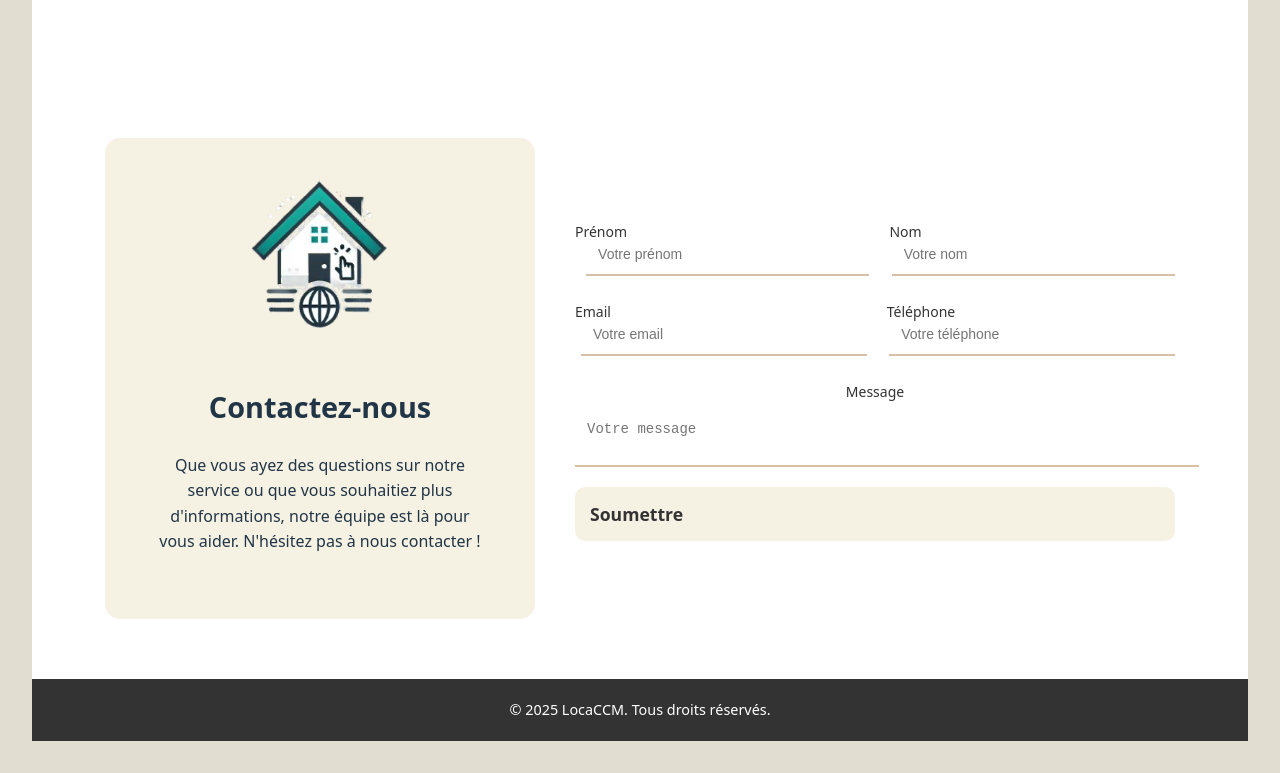
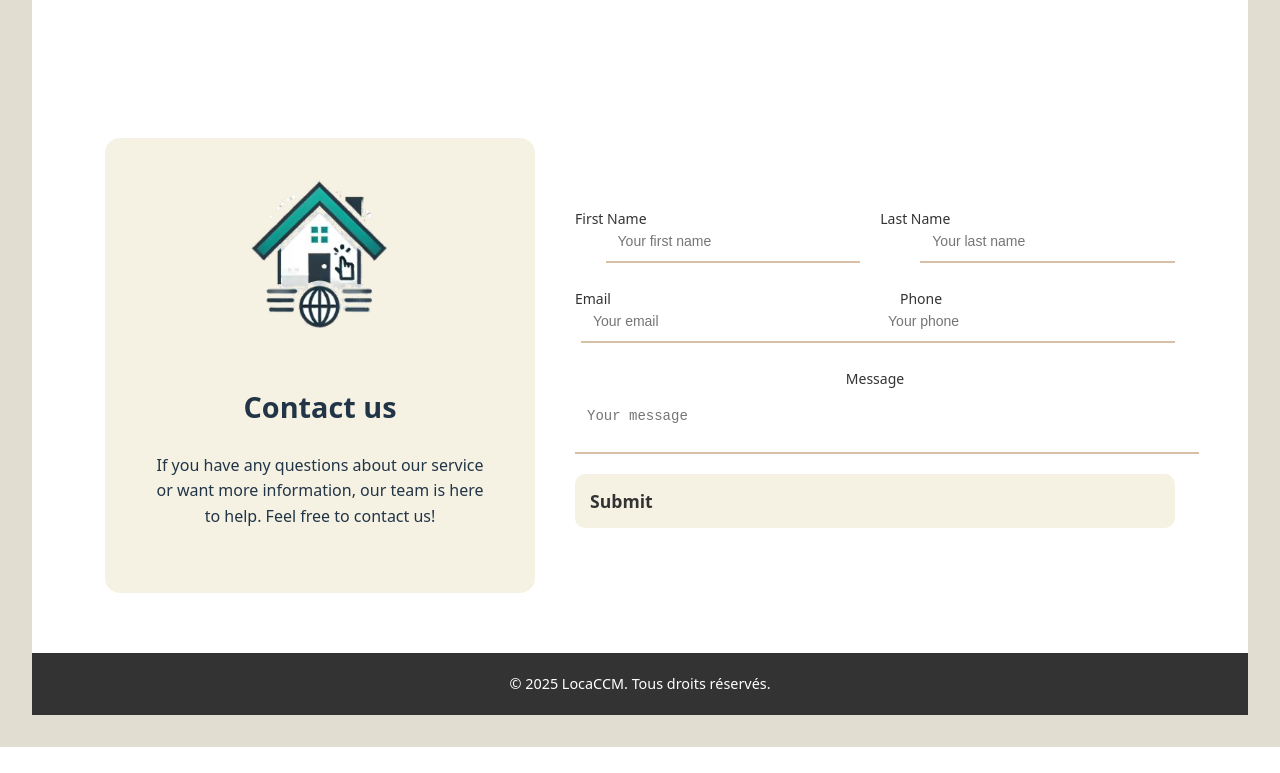
Before and after one commit to locaccm/frontEnd, a React (Vite) app: page / in a window 1280 px wide. Shown: the part 4209-4982 px from the top of the page. After the commit the page ends 4956 px from the top, so only its background shows below. Built offline with nearby package versions, Linux system fonts and the light colour scheme; no server answers.

Commit message:
fix:[aic-51]-fix sonar

```diff
--- a/src/components/landingPage/ContactSection/ContactSection.tsx
+++ b/src/components/landingPage/ContactSection/ContactSection.tsx
@@ -1,18 +1,23 @@
 import React, { useState } from 'react';
 import '../../../styles/landingPage/ContactSection.css';
 import Logo from '../../../assets/images/landingPage/ddloca.png';
-const FORMSPREE_ENDPOINT = "https://formspree.io/f/mrbkkeqz"; // À adapter si besoin
+
+// Endpoint for Formspree (change if needed)
+const FORMSPREE_ENDPOINT = "https://formspree.io/f/mrbkkeqz";
 
 const ContactSection: React.FC = () => {
+  // State to handle form submission and error status
   const [sent, setSent] = useState(false);
   const [error, setError] = useState(false);
 
+  // Handle form submission
   const handleSubmit = async (e: React.FormEvent<HTMLFormElement>) => {
     e.preventDefault();
     setError(false);
+
+    // Collect form data
     const formData = new FormData(e.currentTarget);
-
-    // Pour Formspree, on doit envoyer du JSON (option recommandé)
+    // Convert FormData to JSON object for Formspree
     const data: Record<string, string> = {};
     formData.forEach((value, key) => {
       data[key] = value as string;
@@ -29,11 +34,12 @@ const ContactSection: React.FC = () => {
       });
       if (res.ok) {
         setSent(true);
-        e.currentTarget.reset();
+        e.currentTarget.reset(); // Reset form after success
       } else {
-        setError(true);
+        setError(true); // Show error if not OK
       }
-    } catch (err) {
+    } catch {
+      // Catch network or other errors
       setError(true);
     }
   };
@@ -41,34 +47,40 @@ const ContactSection: React.FC = () => {
   return (
     <section className="contact-section">
       <div className="contact-container">
+        {/* Contact info and logo */}
         <div className="contact-info">
           <img src={Logo} className="contact-logo" alt="Logo" />
-          <h3 id="padding_text">Contactez-nous</h3>
+          <h3 id="padding_text">Contact us</h3>
           <p>
-            Que vous ayez des questions sur notre service ou que vous souhaitiez plus d'informations, notre équipe est là pour vous aider. N'hésitez pas à nous contacter !
+            If you have any questions about our service or want more information, our team is here to help. Feel free to contact us!
           </p>
         </div>
         {sent ? (
-          <div className="form-success" style={{ color: "green", marginTop: 32, fontWeight: 500, fontSize: 20, textAlign: "center" }}>
-            Merci, votre message a bien été envoyé !
+          // Success message after form is sent
+          <div
+            className="form-success"
+            style={{ color: "green", marginTop: 32, fontWeight: 500, fontSize: 20, textAlign: "center" }}
+          >
+            Thank you, your message has been sent!
           </div>
         ) : (
+          // Contact form
           <form className="contact-form" onSubmit={handleSubmit}>
             <div className="form-row">
-              <label htmlFor="prenom_input">Prénom</label>
+              <label htmlFor="prenom_input">First Name</label>
               <input
                 id="prenom_input"
                 name="prenom"
                 type="text"
-                placeholder="Votre prénom"
+                placeholder="Your first name"
                 required
               />
-              <label htmlFor="nom_input">Nom</label>
+              <label htmlFor="nom_input">Last Name</label>
               <input
                 id="nom_input"
                 name="nom"
                 type="text"
-                placeholder="Votre nom"
+                placeholder="Your last name"
                 required
               />
             </div>
@@ -78,15 +90,15 @@ const ContactSection: React.FC = () => {
                 id="email_input"
                 name="email"
                 type="email"
-                placeholder="Votre email"
+                placeholder="Your email"
                 required
               />
-              <label htmlFor="telephone_input">Téléphone</label>
+              <label htmlFor="telephone_input">Phone</label>
               <input
                 id="telephone_input"
                 name="telephone"
                 type="tel"
-                placeholder="Votre téléphone"
+                placeholder="Your phone"
                 required
               />
             </div>
@@ -94,15 +106,16 @@ const ContactSection: React.FC = () => {
             <textarea
               id="message_input"
               name="message"
-              placeholder="Votre message"
+              placeholder="Your message"
               required
             ></textarea>
             <button type="submit" className="submit-btn">
-              Soumettre
+              Submit
             </button>
+            {/* Error message if submission fails */}
             {error && (
               <div style={{ color: "red", marginTop: 16, fontWeight: 500 }}>
-                Une erreur est survenue, veuillez réessayer.
+                An error occurred, please try again.
               </div>
             )}
           </form>
--- a/src/components/routes/appRoutesContent.tsx
+++ b/src/components/routes/appRoutesContent.tsx
@@ -7,7 +7,6 @@ import WealthManagement from "../../pages/wealthManagement/WealthManagementPage.
 import DocumentWrapper from "../../routes/DocumentWrapper.js";
 import ChatBubble from "../../pages/chatManagement/chatManagement.js";
 import MainLayout from "../../layout/MainLayout.js";
-import Home from "../../pages/home.js";
 import {usePageTitle} from "../../hooks/manageNamePage.js";
 import LandingPage from '../../pages/landingPage/LandingPage.js';
 
```
Also changed, not shown: 1 other file (tests, documents, lock files or other folders).
